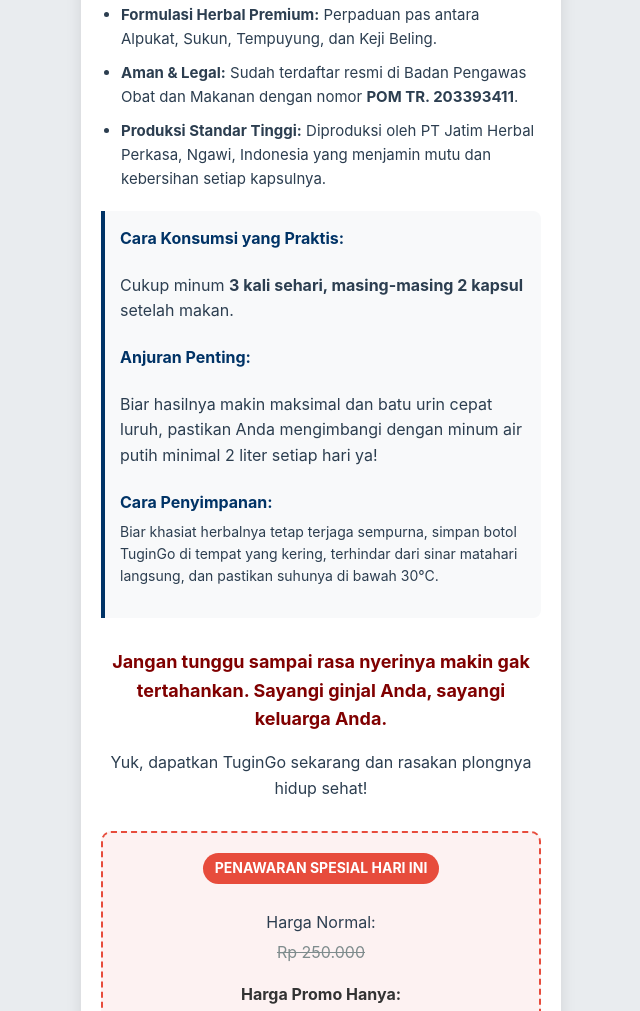
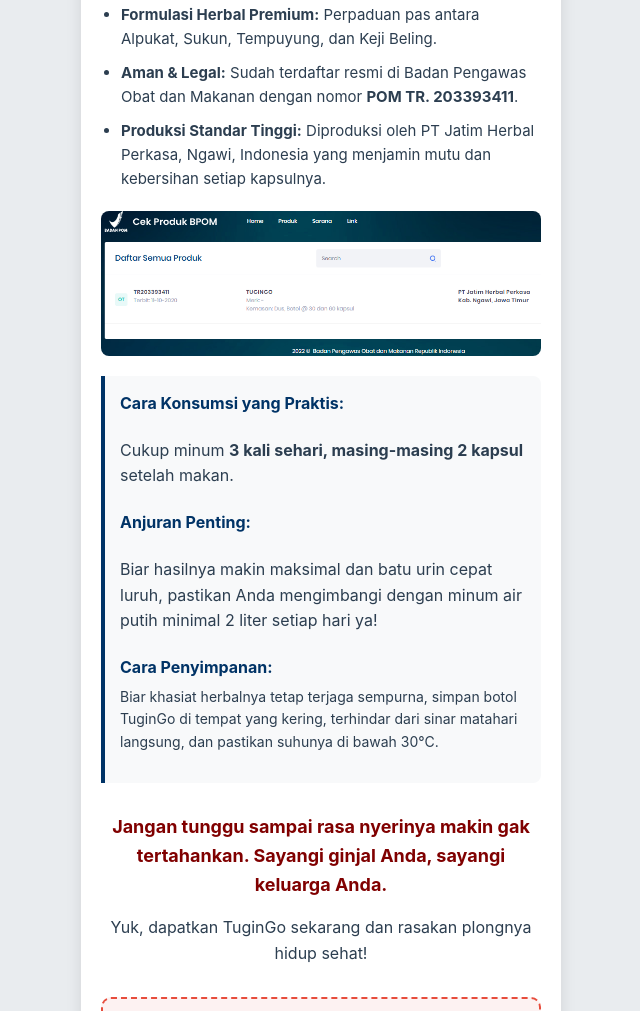
Before and after one commit to Ridwanstbd/tugingo, a plain HTML site: page index.html in a window 1280 px wide. Shown: the part 3709-4720 px from the top of the page, without its empty margins (319-959 px from the left). Drawn offline with Linux system fonts and the light colour scheme.

Commit message:
tambah foto

```diff
--- a/index.html
+++ b/index.html
@@ -262,6 +262,7 @@
       <img
         src="src/testimoni.jpeg"
         alt="Testimoni Pelanggan"
+        loading="lazy"
         class="testimonial-img"
       />
       <p
@@ -292,6 +293,12 @@
           setiap kapsulnya.
         </li>
       </ul>
+      <img
+        src="src/bpom-tugingo-1.png"
+        alt="Testimoni Pelanggan"
+        loading="lazy"
+        class="testimonial-img"
+      />
 
       <!-- Usage & Storage -->
       <div class="info-box">
```
Also changed, not shown: src/bpom-tugingo-1.png (added).
